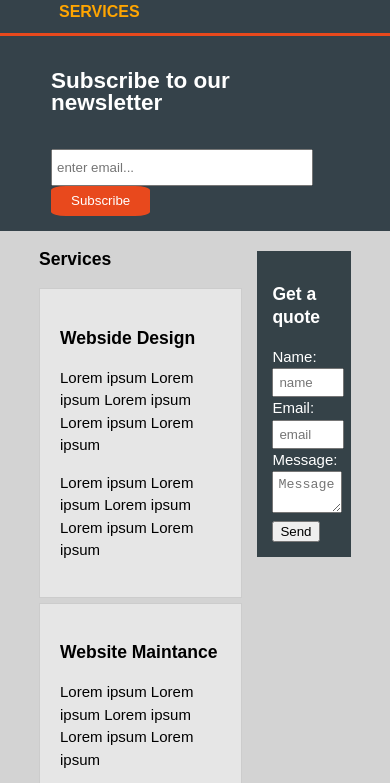
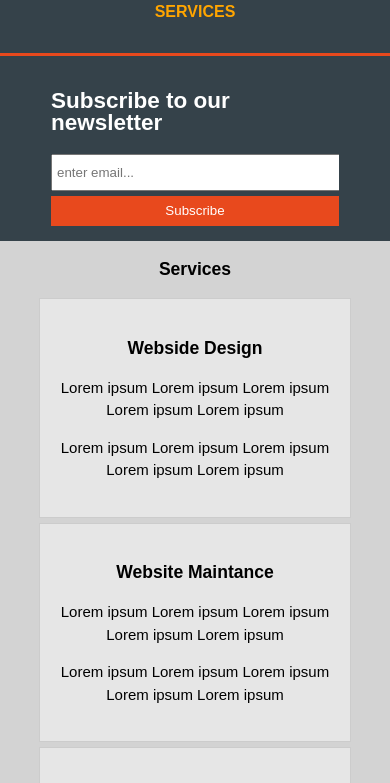
Before and after one commit to krzysztofstefanski/fatCode-Web-Design, a plain HTML site: page services.html in a window 390 px wide. Shown: the part 137-920 px from the top of the page. Drawn offline with Linux system fonts and the light colour scheme.

Commit message:
final version

```diff
--- a/css/styles.css
+++ b/css/styles.css
@@ -27,7 +27,7 @@ border:0;
 padding-left:20px;
 padding-right:20px;
 color:#ffffff;
-border-radius:15%;
+
 
 }
 .btn-submit:hover{
@@ -188,3 +188,37 @@ footer{
     background-color: #e8491d;
     text-align: center;
 }
+
+/*Media Query*/
+@media(max-width:768px){
+    header #branding,
+    header nav,
+    header nav li
+    #newsletter h1,
+    #newsletter form,
+    #boxes .box,
+    article#main-col,
+    aside#sidebar
+    {
+        float:none;
+        text-align: center;
+        width:100%;
+    }
+
+    header{
+        padding-bottom:20px;
+    }
+    #showcase h1{
+        margin-top:40px
+    }
+
+    #newsletter button,  .btn-submit{
+        display:block;
+        width:100%;
+    }
+    #newsletter form input[type="email"], quote input, .quote textarea{
+        width:100%;
+        margin-bottom:5px;
+
+    }
+}
--- a/services.html
+++ b/services.html
@@ -78,7 +78,7 @@
                             <label>Message:</label>
                             <textarea placeholder="Message"></textarea>
                         </div>
-                        <button class="btn-first" type="submit">Send</button>
+                        <button class="btn-submit" type="submit">Send</button>
                     </form>
 
                 </div>
```
